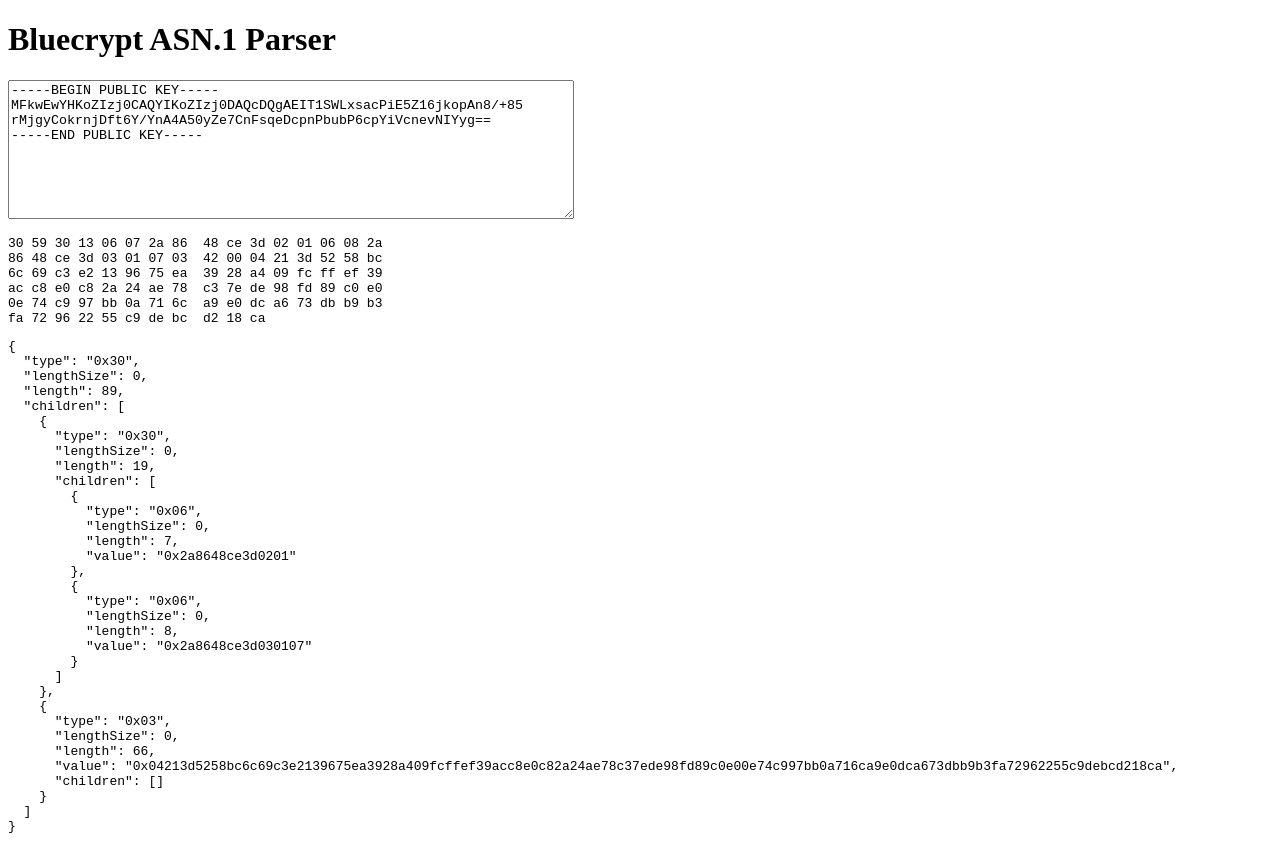
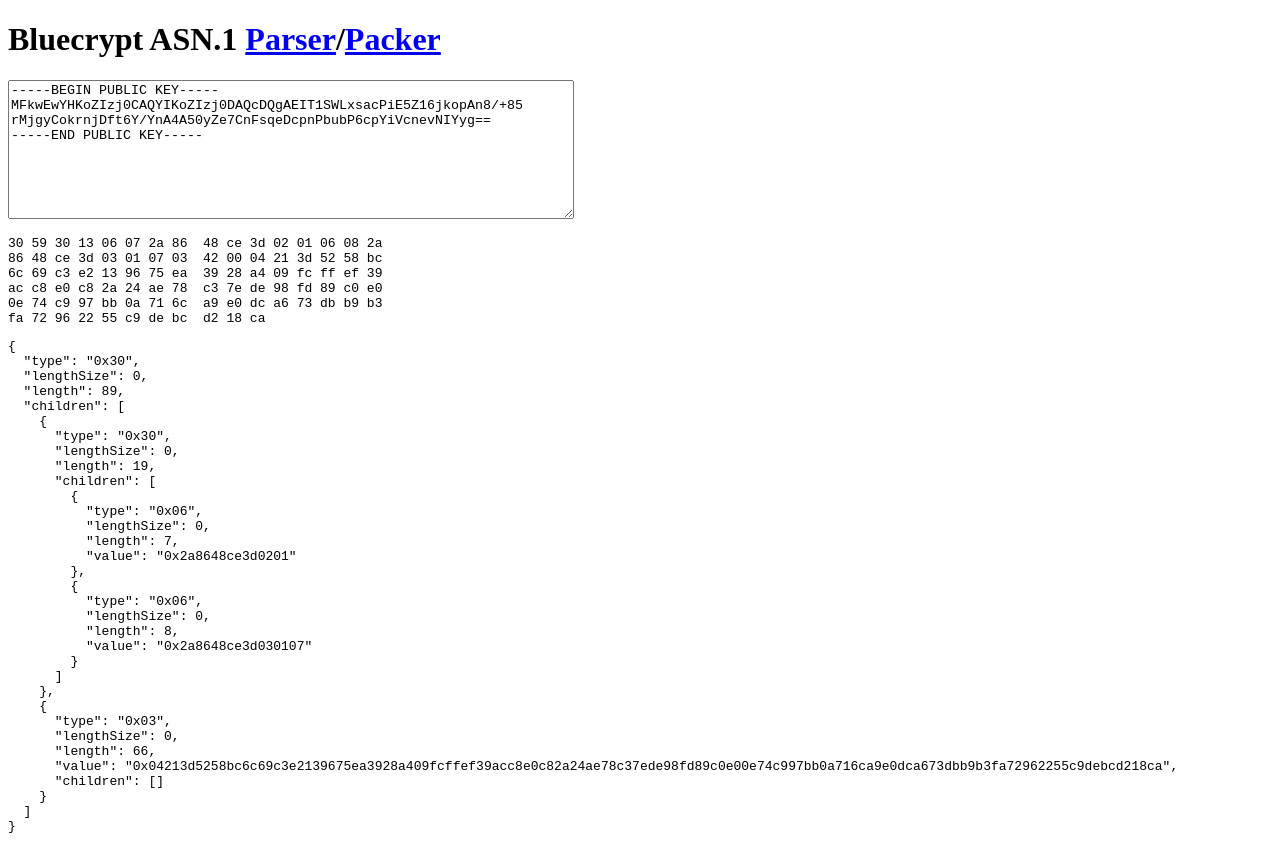
Before and after one commit to oelna/asn1-tools.js, a plain HTML site: page index.html in a window 1280 px wide. Drawn offline with Linux system fonts and the light colour scheme.

Commit message:
Update index.html

```diff
--- a/index.html
+++ b/index.html
@@ -10,7 +10,7 @@
   </style>
 </head>
 <body>
-  <h1>Bluecrypt ASN.1 Parser</h1>
+  <h1>Bluecrypt ASN.1 <a href="index.html">Parser</a>/<a href="packer.html">Packer</a></h1>
 
   <textarea class="js-input" placeholder="Paste a PEM here">-----BEGIN PUBLIC KEY-----
 MFkwEwYHKoZIzj0CAQYIKoZIzj0DAQcDQgAEIT1SWLxsacPiE5Z16jkopAn8/+85
```
